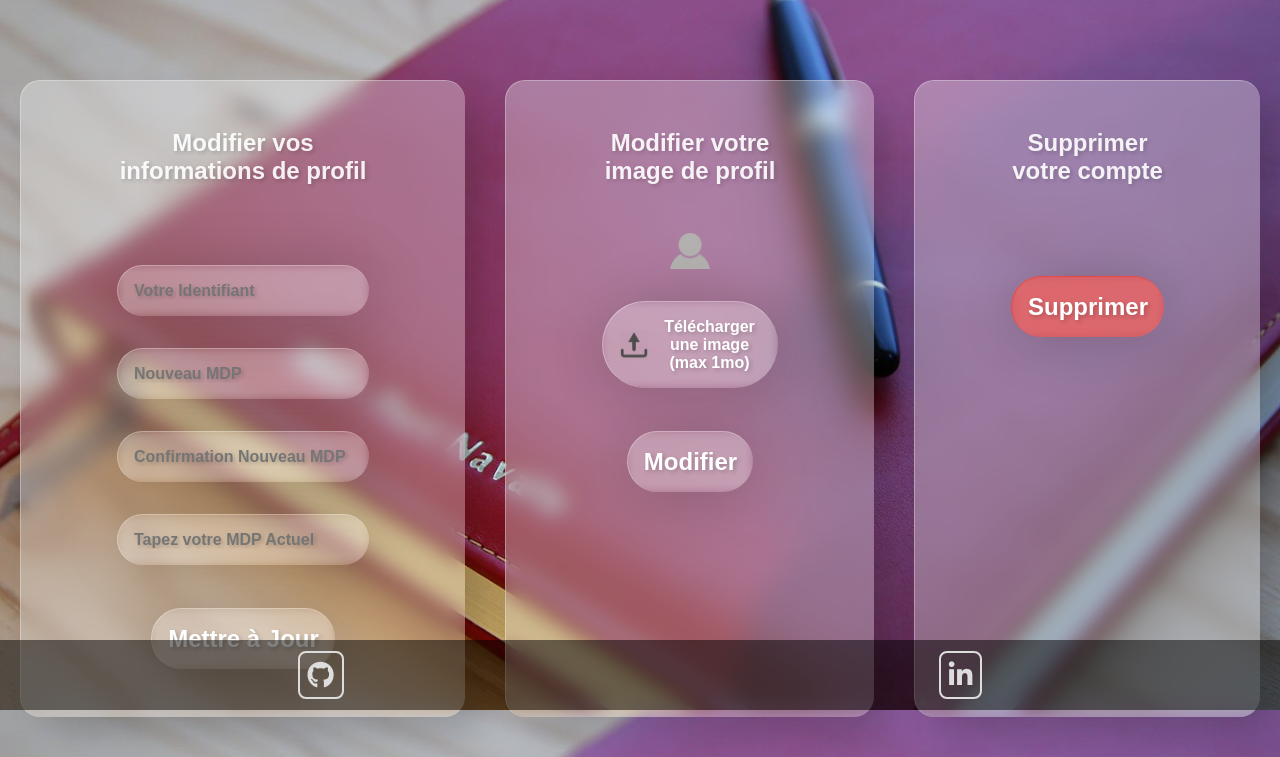
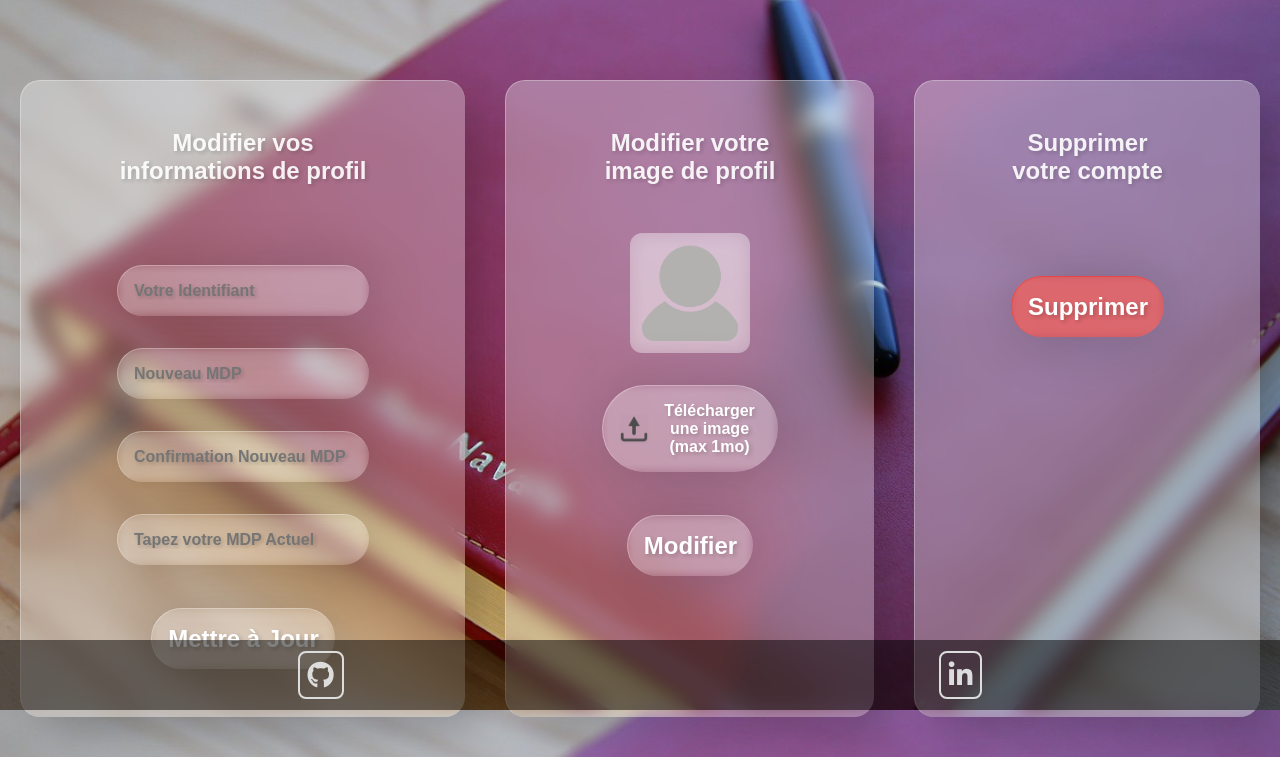
Before and after one commit to felix-hauger/livre-or, a PHP site: page /profil.php in a window 1280 px wide. Shown: the part 90-847 px from the top of the page. Run offline with PHP 8.4, Linux system fonts and the light colour scheme; the visitor is signed in with stand-in values (Sample User, id 1); data that the repository does not hold is empty; some libraries are stand-ins or nearby versions.

Commit message:
profil.php & livre-or.php - profile pictures : display user's pfp if it exists; if not use default

```diff
--- a/css/style.css
+++ b/css/style.css
@@ -76,6 +76,38 @@ main {
     padding-bottom: 5rem;
 }
 
+.pfp-container {
+    background-color: var(--glass-color);
+    /* padding: 12px;
+    border-radius: 12px; */
+    /* margin-right: 30px; */
+
+    /* blur behind the element */
+    backdrop-filter: blur(10px);
+    -webkit-backdrop-filter: blur(10px);
+    -moz-backdrop-filter: blur(10px);
+}
+
+.pfp-container .pfp {
+    /* border-radius: 8px; */
+    /* display: flex;
+    justify-content: center;
+    align-items: center;
+    overflow: hidden;
+    height: 100%; */
+    /* width: 100%; */
+    /* min-width: 100%; */
+    background-size: cover;
+    background-position: center;
+    height: 100%;
+
+}
+
+/* .pfp-container .pfp img {
+    height: 100%;
+    /* min-width: 100%; */
+
+/* }  */
 
 /* ------ INDEX ------ */
 
@@ -208,9 +240,9 @@ main #profile-forms #upload-icon {
     margin-right: 8px;
 }
 
-main #profile-forms #current-pfp {
+/* main #profile-forms #current-pfp {
     width: 40px;
-}
+} */
 
 main #profile-forms input#delete {
     background-color: rgba(255, 46, 31, .5);
@@ -221,6 +253,32 @@ main #profile-forms input#delete {
 main #profile-forms input#delete:hover {
     background-color: rgba(255, 46, 31, .8);
 }
+
+main #profile-forms .pfp-container {
+    width: 120px;
+    height: 120px;
+    padding: 12px;
+    border-radius: 12px;
+
+}
+
+main #profile-forms .pfp-container .pfp {
+    border-radius: 12px;
+    display: flex;
+    justify-content: center;
+    align-items: center;
+    overflow: hidden;
+    height: 100%;
+    /* width: 100%; */
+    /* min-width: 100%; */
+
+}
+
+/* main #profile-forms .pfp-container .pfp img {
+    height: 100%;
+    min-width: 100%;
+
+} */
 
 /* ------- COMMENTS -------- */
 
@@ -267,19 +325,17 @@ main .comments-container .comment {
 
 
 main .comments-container .comment .pfp-container {
-    width: 9%;
-    background-color: var(--glass-color);
+    width: 80px;
+    margin-right: 30px;
+    height: 80px;
+    width: 80px;
     padding: 8px;
     border-radius: 8px;
-    margin-right: 30px;
+}
 
-    /* blur behind the element */
-    backdrop-filter: blur(10px);
-    -webkit-backdrop-filter: blur(10px);
-    -moz-backdrop-filter: blur(10px);
-}
 main .comments-container .comment .pfp-container .pfp {
-    width: 100%;
+    height: 100%;
+    border-radius: 8px;
 }
 
 main .comments-container .comment .text-container {
--- a/livre-or.php
+++ b/livre-or.php
@@ -2,7 +2,7 @@
 session_start();
 require_once 'db_connect.php';
 
-$sql = 'SELECT comment, date, users.login FROM comments INNER JOIN users ON comments.user_id = users.id ORDER BY date DESC';
+$sql = 'SELECT comment, date, users.login, users.id as user_id FROM comments INNER JOIN users ON comments.user_id = users.id ORDER BY date DESC';
 
 // statement
 $select = $pdo->prepare($sql);
@@ -36,7 +36,7 @@ $comments = $select->fetchAll(PDO::FETCH_ASSOC);
 
                 <div class="comment">
                     <div class="pfp-container">
-                        <img src="uploads/pfp/default_pfp.png" alt="image profil par défaut" class="pfp">
+                        <div class="pfp" style="background-image: url('uploads/pfp/<?= file_exists('uploads/pfp/' . $comment['user_id'] . '_pfp.png') ? $comment['user_id'] . '_pfp.png' : 'default_pfp.png' ?>');"></div>
                     </div>
                     <div class="text-container">
                         <h3>Posté le <?= date('d/m/Y', strtotime($comment['date'])) ?> par <?= $comment['login'] ?></h3>
--- a/profil.php
+++ b/profil.php
@@ -92,22 +92,22 @@ if (isset($_POST['infos-submit'])) {
         header('refresh: 3');
     }
 } elseif (isset($_POST['pfp-submit'])) {
-    // var_dump($_POST);
-    // var_dump($_FILES);
+    var_dump($_POST);
+    var_dump($_FILES);
 
-    // echo exec('whoami');
+    echo exec('whoami');
 
     if (isset($_FILES['profile-picture']) && $_FILES['profile-picture']['error'] == 0) {
         if ($_FILES['profile-picture']['size'] <= 1000000) {
             $file_infos = pathinfo($_FILES['profile-picture']['name']);
-            // var_dump($file_infos);
+            var_dump($file_infos);
             $file_extension = $file_infos['extension'];
-            // var_dump($file_extension);
+            var_dump($file_extension);
             $extensions_array = ['png', 'gif', 'jpg', 'jpeg', 'webp'];
 
             if (in_array($file_extension, $extensions_array)) {
                 if (file_exists(''))
-                // echo 'proute';
+                echo 'proute';
                 imagepng(imagecreatefromstring(file_get_contents($_FILES['profile-picture']['tmp_name'])), 'uploads/pfp/' . $logged_user_id . '_pfp' . '.png');
 
             }
@@ -163,7 +163,9 @@ if (isset($_POST['infos-submit'])) {
                 <form action="" method="post" enctype="multipart/form-data">
                     <h2>Modifier votre image de profil</h2>
 
-                    <img src="uploads/pfp/default_pfp.png" alt="current profile picture" id="current-pfp">
+                    <div class="pfp-container">
+                        <div class="pfp" style="background-image: url('uploads/pfp/<?= file_exists('uploads/pfp/' . $logged_user_id . '_pfp.png') ? $logged_user_id . '_pfp.png' : 'default_pfp.png' ?>');"></div>
+                    </div>
 
                     <label for="profile-picture" class="file-upload">
                         <img src="img/upload-icon-20609.png" alt="upload icon" id="upload-icon">
```
